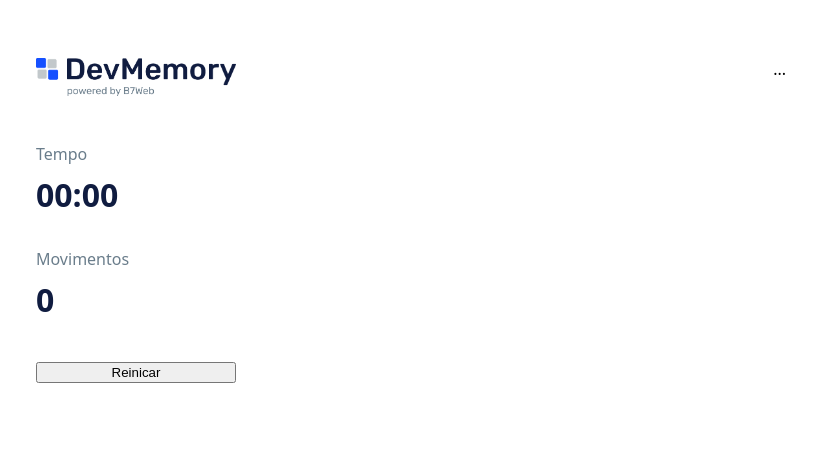
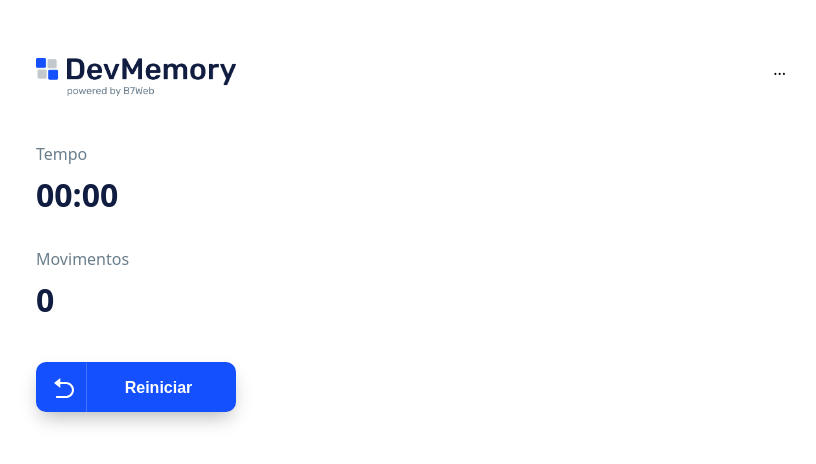
Before and after one commit to welisonw/memory-game, a React (Vite) app: page / in a window 1280 px wide. Shown: the top 464 px of the page, without its empty margins (229-1045 px from the left). Built offline with nearby package versions, Linux system fonts and the light colour scheme.

Commit message:
feat: created Button component

```diff
--- a/src/App.tsx
+++ b/src/App.tsx
@@ -1,9 +1,16 @@
 
 import * as AppStyles from './App.styles';
 import logoImg from './assets/devmemory_logo.png';
+import { Button } from './components/Button/Button';
 import { InfoItem } from './components/InfoItem/InfoItem';
+import restartIcon from './svg/restart.svg';
 
 function App() {
+
+
+  const handleRestartGame = () => {
+
+  }
 
   return (
     <AppStyles.Container>
@@ -15,7 +22,11 @@ function App() {
           <InfoItem title='Tempo' value='00:00' />
           <InfoItem title='Movimentos' value='0' />
         </AppStyles.Data>
-        <button>Reinicar</button>
+        <Button
+          icon={restartIcon}
+          title='Reiniciar'
+          onClick={handleRestartGame}
+        />
       </AppStyles.InfosArea>
       <AppStyles.CardsArea>
         ...
--- /dev/null
+++ b/src/components/Button/Button.styles.ts
@@ -0,0 +1,43 @@
+
+import styled from "styled-components";
+
+export const Container = styled.button`
+  width: 12.5rem;
+  height: 3.125rem;
+  display: flex;
+  background-color: #1550FF;
+  border: none;
+  border-radius: 0.625rem;
+  box-shadow: 0px 9px 20px -5px rgba(0, 0, 0, 0.3);
+  cursor: pointer;
+  opacity: 1;
+  transition: all ease .3s;
+
+  &:hover {
+    opacity: .9;
+  }
+`;
+
+export const IconArea = styled.div`
+  height: inherit;
+  display: flex;
+  justify-content: center;
+  align-items: center;
+  border-right: 1px solid #ffffff33;
+  padding: 0 .75rem;
+`;
+
+export const Icon = styled.img`
+  height: 1.25rem;
+`;
+
+export const Title = styled.div`
+  height: inherit;
+  flex: 1;
+  display: flex;
+  align-items: center;
+  justify-content: center;
+  color: #fff;
+  font-size: 1rem;
+  font-weight: bold;
+`;
--- /dev/null
+++ b/src/components/Button/Button.tsx
@@ -0,0 +1,22 @@
+
+import { MouseEvent } from 'react';
+import * as ButtonStyles from './Button.styles';
+
+type Props = {
+  title: string,
+  icon?: string,
+  onClick: (e: MouseEvent<HTMLButtonElement>) => void,
+}
+
+export const Button = ({ title, icon, onClick }: Props) => {
+  return (
+    <ButtonStyles.Container onClick={onClick}>
+      {icon &&
+        <ButtonStyles.IconArea>
+          <ButtonStyles.Icon src={icon} />
+        </ButtonStyles.IconArea>
+      }
+      <ButtonStyles.Title>{title}</ButtonStyles.Title>
+    </ButtonStyles.Container>
+  );
+};
```
Also changed, not shown: src/svg/restart.svg (added).
